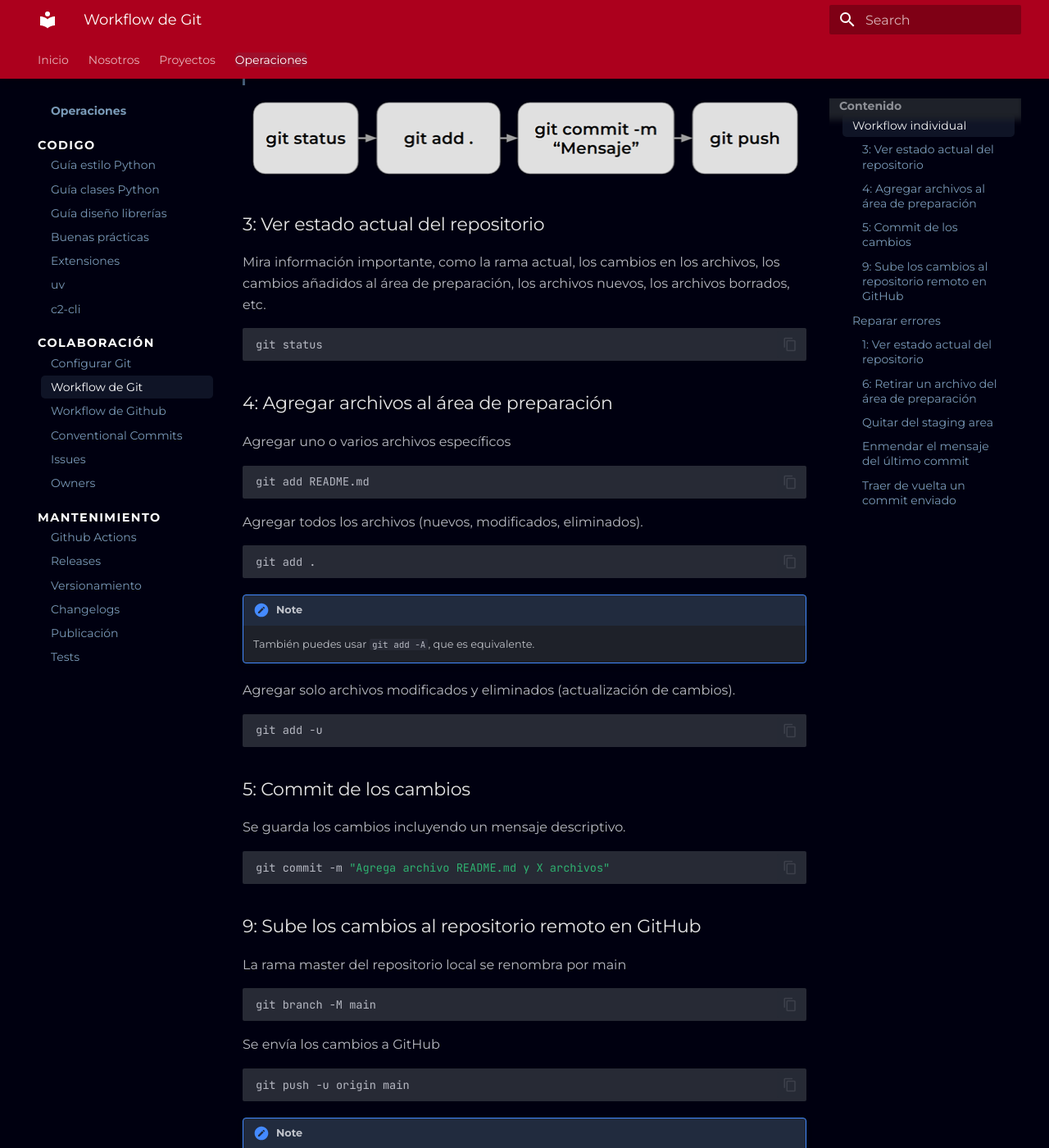
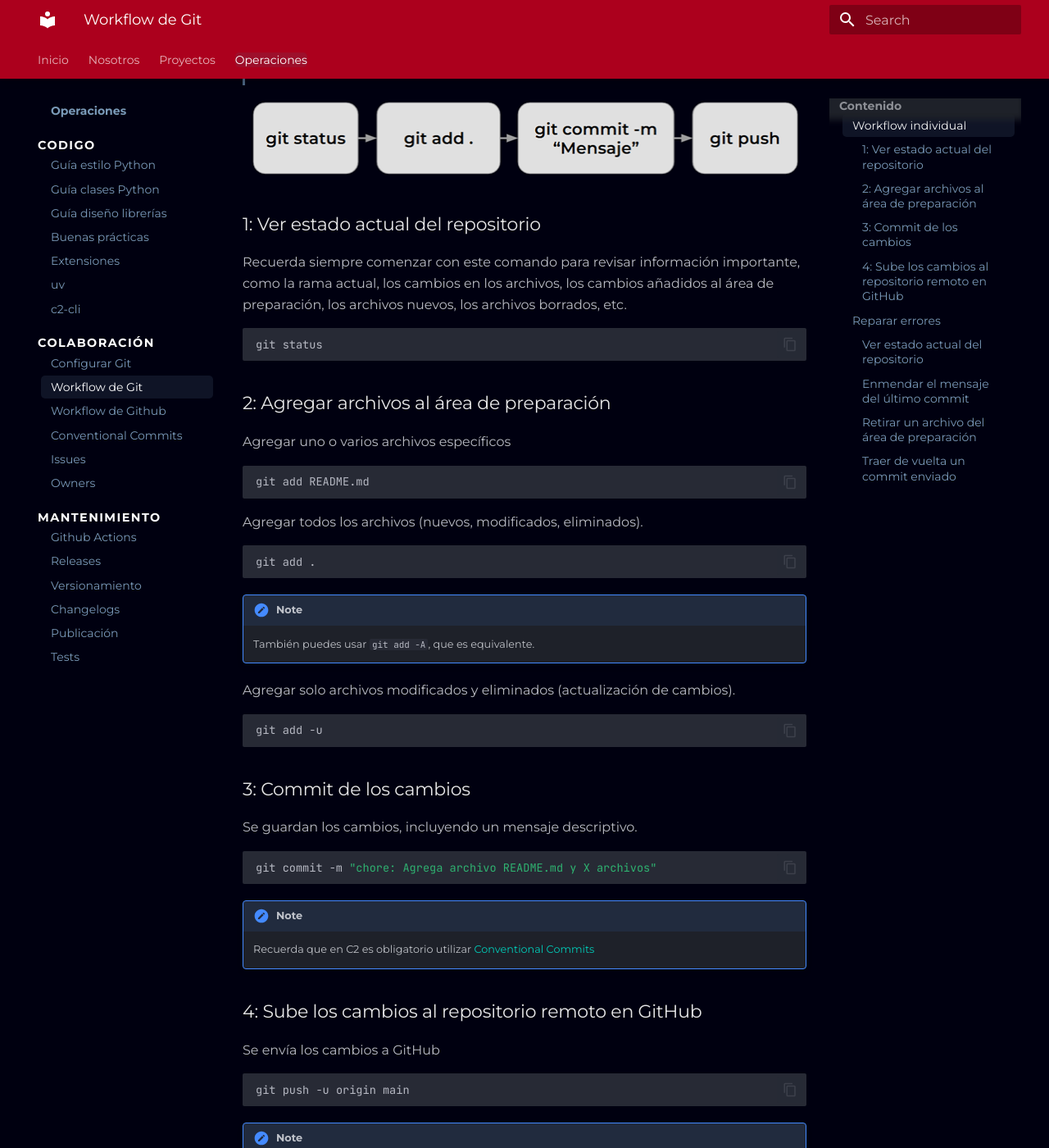
Before and after one commit to c2-circulo-desarrolladores/c2-core, an MkDocs documentation site: the page built from docs/operaciones/colaboracion/git_workflow.md, in a window 1280 px wide and 1400 px high, scrolled down 290 px. Shown: the whole window at 82% size. Built offline with MkDocs 1.6.1 and Material for MkDocs 9.7.7, drawn with Linux system fonts in a browser that asks for light colours; some of the changed text lies outside the part shown.

Commit message:
fix: arregla comandos erróneos en git workflow

````diff
--- a/docs/operaciones/colaboracion/git_workflow.md
+++ b/docs/operaciones/colaboracion/git_workflow.md
@@ -7,13 +7,13 @@
 ![Workflow básico](../../_images/git_workflow_basico.png)
 
 
-### 3: Ver estado actual del repositorio
-Mira información importante, como la rama actual, los cambios en los archivos, los cambios añadidos al área de preparación, los archivos nuevos, los archivos borrados, etc.
+### 1: Ver estado actual del repositorio
+Recuerda siempre comenzar con este comando para revisar información importante, como la rama actual, los cambios en los archivos, los cambios añadidos al área de preparación, los archivos nuevos, los archivos borrados, etc.
 ```shell
 git status
 ```
 
-### 4: Agregar archivos al área de preparación
+### 2: Agregar archivos al área de preparación
 Agregar uno o varios archivos específicos
 ```shell
 git add README.md
@@ -31,19 +31,17 @@
 git add -u
 ```
 
-### 5: Commit de los cambios
-Se guarda los cambios incluyendo un mensaje descriptivo.
+### 3: Commit de los cambios
+Se guardan los cambios, incluyendo un mensaje descriptivo.
+
 ```shell
-git commit -m "Agrega archivo README.md y X archivos"
+git commit -m "chore: Agrega archivo README.md y X archivos"
 ```
+!!! note
+    Recuerda que en C2 es obligatorio utilizar [Conventional Commits](conventional_commits.md)
 
 
-### 9: Sube los cambios al repositorio remoto en GitHub
-La rama master del repositorio local se renombra por main
-```shell
-git branch -M main
-```
-
+### 4: Sube los cambios al repositorio remoto en GitHub
 Se envía los cambios a GitHub
 ```shell
 git push -u origin main
@@ -51,14 +49,28 @@
 !!! note
     Luego de primer commit, basta con utilizar `git push`.
 
+!!! warning
+    Recuerda renombrar la rama master por main si no viene por defecto con el siguiente comando:
+    ```shell
+    git branch -M main
+    ```
+
+
 ## Reparar errores
-### 1: Ver estado actual del repositorio
+### Ver estado actual del repositorio
 Recuerda siempre comenzar con `git status` para ver información importante, como la rama actual, los cambios en los archivos, los cambios añadidos al área de preparación, los archivos nuevos, los archivos borrados, etc.
 ```shell
 git status
 ```
 
-### 6: Retirar un archivo del área de preparación
+### Enmendar el mensaje del último commit
+Si te equivocaste en el mensaje de tu último commit y no lo has pusheado aún, siempre se puede enmendar con el flag `--amend`.
+
+```shell
+git commit --amend -m "feat: Nuevo mensaje"
+```
+
+### Retirar un archivo del área de preparación
 Se crea un archivo y se agrega al área de preparación.
 Como ejemplo, creamos un archivo "Nota.txt"
 ```shell
@@ -66,26 +78,16 @@
 git add Nota.txt
 ```
 
-Se retira del área de preparación.
+Se retira del área de preparación (staging area)
 ```shell
 git reset Nota.txt
 ```
 
-### Quitar del staging area
-```shell
-git reset README.md
-```
 !!! warning
     Se puede utilizar también `git restore --staged [archivo]`. No obstante, recordar que olvidar el flag `--staged` hará que git no solo quite el archivo del área de preparación, sino que que también reestablecerá el archivo desde el último commit, sin forma de recuperar los cambios.
 
-### Enmendar el mensaje del último commit
-Si te equivocaste en el mensaje de tu último commit y no lo has pusheado aún, siempre se puede enmendar con el flag `--amend` o `-a`.
-
-```shell
-git commit -a -m "Nuevo mensaje"
-```
 ### Traer de vuelta un commit enviado
-Si hiciste push a un commit, puedes regresarlo al área de preparación con el siguiente comando:
+Si hiciste push a un commit, puedes regresar los archivos commiteados al área de preparación con el siguiente comando:
 
 ```shell
 git reset --soft HEAD~1
````
